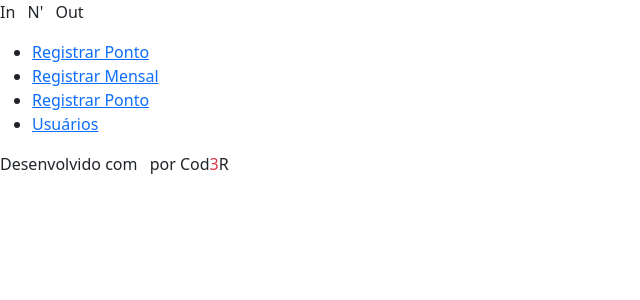
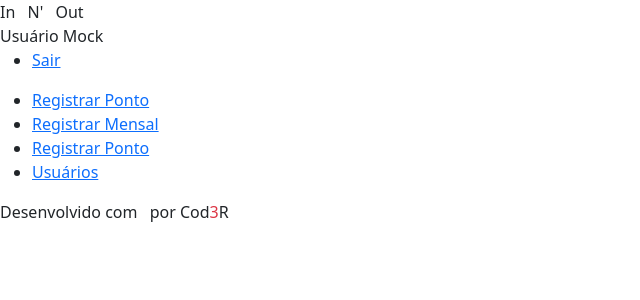
Before and after one commit to WellingtonSI/innout, a PHP site: template src/views/template/left.php in a window 1280 px wide. Shown: the top 300 px of the page, without its empty margins (0-640 px from the left). Run offline with PHP 8.4, Linux system fonts and the light colour scheme; the template is opened without the code that fills it, so the values that code supplies are empty; some libraries are stand-ins or nearby versions.

Commit message:
header e organização da página

```diff
--- a/docker-compose.yml
+++ b/docker-compose.yml
@@ -1,5 +1,5 @@
 php:
-    image: php:7.4-apache
+    build: ./docker/.
     container_name: php-7.4
     ports:
     - "80:80"
--- a/src/views/day_records.php
+++ b/src/views/day_records.php
@@ -1 +1,3 @@
-<h1>Ok</h1>
+<main class="content">
+    <h1>Ok</h1>
+</main>
--- a/src/views/template/header.php
+++ b/src/views/template/header.php
@@ -10,10 +10,9 @@
     <link rel="stylesheet" href="assets/css/templete.css">
     <title>In N' Out</title>
 </head>
-<body>
+<body >
     <header class="header">
         <div class="logo">
-            <div class="card-header">
             <!-- mr, mx e ml são tag do bootstrap para da espaços de um lado e outro do objeto -->
             <i class="icofont-travelling mr-2"></i>
             <span class="font-weight-light">In</span>
@@ -21,11 +20,24 @@
             <span class="font-weight-light">Out</span>
             <i class="icofont-runner-alt-1 ml-2"></i>
         </div>
-            <div class="menu-toogle mx-3">
+        <div class="menu-toggle mx-3">
             <i class="icofont-navigation-menu"></i>
         </div>
-            <div class="spacer">
-
+        <div class="spacer"></div>
+        <div class="dropdown">
+                <div class="dropdown-button">
+                    <span class="ml-2">Usuário Mock</span>
+                    <i class="icofont-simple-down mx-2"></i>
+                </div>
+                <div class="dropdown-content">
+                    <ul class="nav-list">
+                        <li class="nav-item">
+                            <a href="logout.php">
+                                <i class="icofont-logout mr-2"></i>
+                                Sair
+                            </a>
+                        </li>
+                    </ul>
                 </div>
            </div>
     </header>
```
Also changed, not shown: src/views/template/footer.php (+5 -5 lines), public/assets/css/templete.css, 2 other files. Lines whose indentation alone changed are shown as unchanged.
